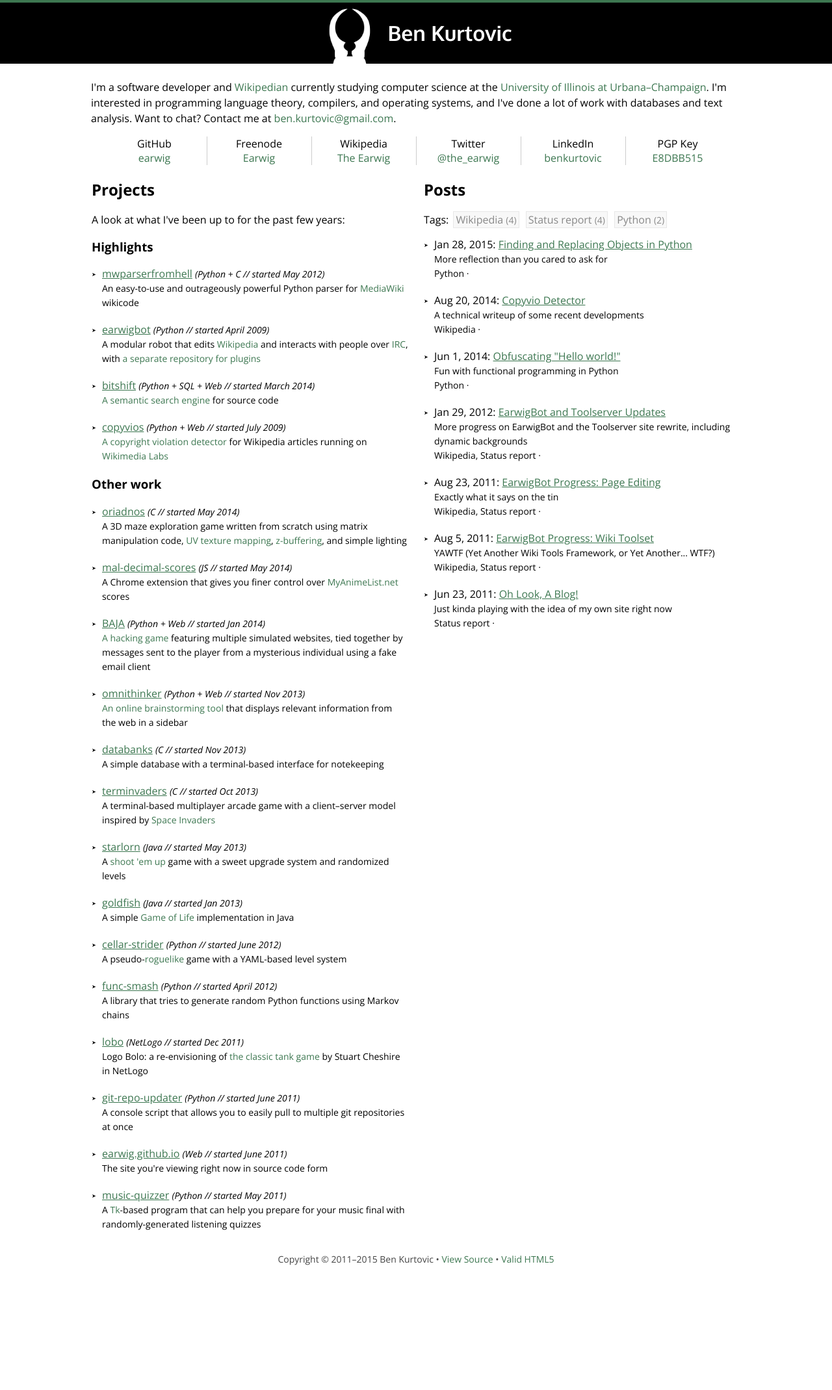
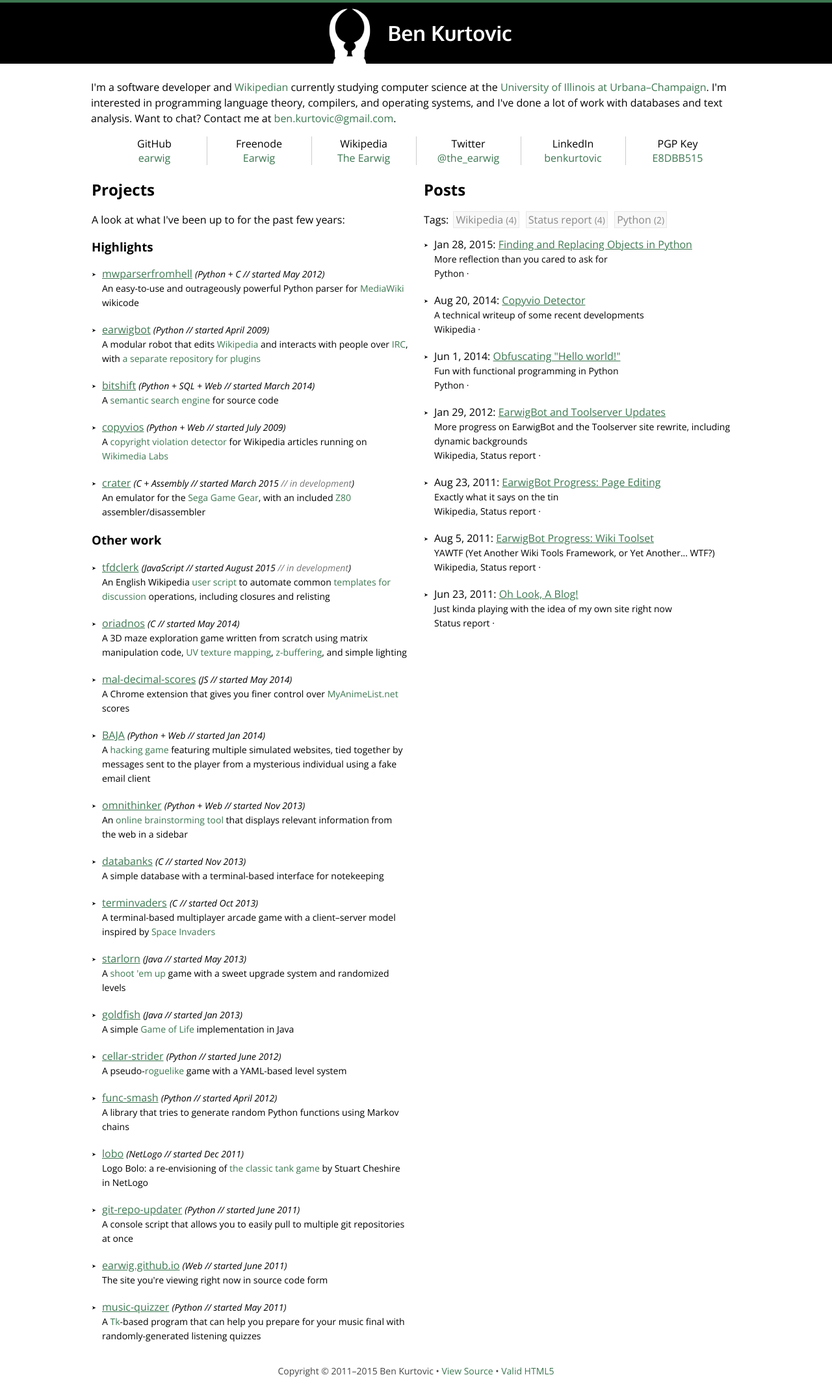
Before and after one commit to earwig/benkurtovic.com, a Jekyll site: the page built from index.html, in a window 1280 px wide. Shown: the whole page at 65% size. Built offline with Jekyll 4.4.1, drawn with Linux system fonts in a browser that asks for light colours; nearby versions of some CDN libraries; comment, search, counter and statistics services are not loaded; before the commit the page ends 1967 px from its top, so only the background shows below that.

Commit message:
Add crater, tfdclerk; support incomplete projects.

```diff
--- a/index.html
+++ b/index.html
@@ -14,12 +14,22 @@ projects:
         - name:        bitshift
           langs:       Python + SQL + Web
           started:     March 2014
-          description: <a href="http://bitshift.it/">A semantic search engine</a> for source code
+          description: A <a href="http://bitshift.it/">semantic search engine</a> for source code
         - name:        copyvios
           langs:       Python + Web
           started:     July 2009
-          description: <a href="//tools.wmflabs.org/copyvios">A copyright violation detector</a> for Wikipedia articles running on <a href="//tools.wmflabs.org/">Wikimedia Labs</a>
+          description: A <a href="//tools.wmflabs.org/copyvios">copyright violation detector</a> for Wikipedia articles running on <a href="//tools.wmflabs.org/">Wikimedia Labs</a>
+        - name:        crater
+          langs:       C + Assembly
+          started:     March 2015
+          incomplete:  yes
+          description: An emulator for the <a href="https://en.wikipedia.org/wiki/Sega_Game_Gear">Sega Game Gear</a>, with an included <a href="https://en.wikipedia.org/wiki/Zilog_Z80">Z80</a> assembler/disassembler
     others:
+        - name:        tfdclerk
+          langs:       JavaScript
+          started:     August 2015
+          incomplete:  yes
+          description: An English Wikipedia <a href="https://en.wikipedia.org/wiki/Wikipedia:User_scripts">user script</a> to automate common <a href="https://en.wikipedia.org/wiki/Wikipedia:Templates_for_discussion">templates for discussion</a> operations, including closures and relisting
         - name:        oriadnos
           repo:        VjiaoBlack/Oriadnos
           langs:       C
@@ -33,12 +43,12 @@ projects:
           repo:        stuycs-softdev-fall-2013/proj3-6-BAJA
           langs:       Python + Web
           started:     Jan 2014
-          description: <a href="http://softdev-server.stuycs.org:6680/">A hacking game</a> featuring multiple simulated websites, tied together by messages sent to the player from a mysterious individual using a fake email client
+          description: A <a href="http://softdev-server.stuycs.org:6680/">hacking game</a> featuring multiple simulated websites, tied together by messages sent to the player from a mysterious individual using a fake email client
         - name:        omnithinker
           repo:        stuycs-softdev-fall-2013/proj2-pd6-04-omnithinker
           langs:       Python + Web
           started:     Nov 2013
-          description: <a href="http://softdev-server.stuycs.org:6004/">An online brainstorming tool</a> that displays relevant information from the web in a sidebar
+          description: An <a href="http://softdev-server.stuycs.org:6004/">online brainstorming tool</a> that displays relevant information from the web in a sidebar
         - name:        databanks
           repo:        VjiaoBlack/databanks
           langs:       C
@@ -103,7 +113,7 @@ projects:
             <ul class="work-list">
                 {% for project in page.projects["highlights"] %}
                     <li>
-                        <a class="underlined" href="//github.com/{% if project.repo %}{{ project.repo }}{% else %}earwig/{{ project.name }}{% endif %}">{{ project.name }}</a> <span class="subtitle"><i>({{ project.langs }} // started {{ project.started }})</i></span><br />
+                        <a class="underlined" href="//github.com/{% if project.repo %}{{ project.repo }}{% else %}earwig/{{ project.name }}{% endif %}">{{ project.name }}</a> <span class="subtitle"><i>({{ project.langs }} // started {{ project.started }}{% if project.incomplete %}<span class="incomplete"> // in development</span>{% endif %})</i></span><br />
                         <span class="subtitle">{{ project.description }}</span>
                     </li>
                 {% endfor %}
@@ -112,7 +122,7 @@ projects:
             <ul class="work-list">
                 {% for project in page.projects["others"] %}
                     <li>
-                        <a class="underlined" href="//github.com/{% if project.repo %}{{ project.repo }}{% else %}earwig/{{ project.name }}{% endif %}">{{ project.name }}</a> <span class="subtitle"><i>({{ project.langs }} // started {{ project.started }})</i></span><br />
+                        <a class="underlined" href="//github.com/{% if project.repo %}{{ project.repo }}{% else %}earwig/{{ project.name }}{% endif %}">{{ project.name }}</a> <span class="subtitle"><i>({{ project.langs }} // started {{ project.started }}{% if project.incomplete %}<span class="incomplete"> // in development</span>{% endif %})</i></span><br />
                         <span class="subtitle">{{ project.description }}</span>
                     </li>
                 {% endfor %}
--- a/static/main.css
+++ b/static/main.css
@@ -132,6 +132,10 @@ p#bio {
     font-size: 14px;
 }
 
+.incomplete {
+    color: #777;
+}
+
 #tags {
     line-height: 2em;
     margin: -0.375em 0;
```
